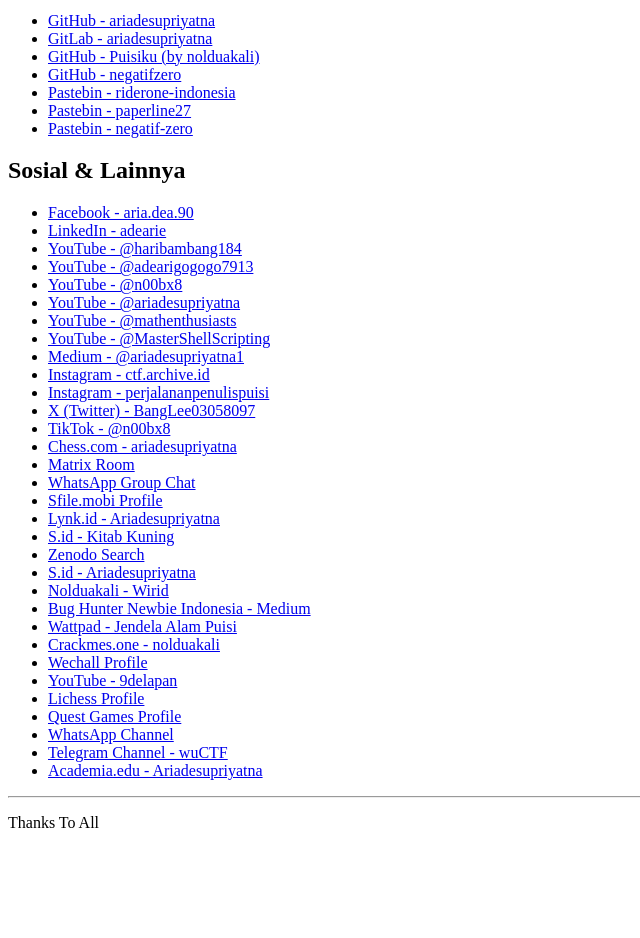
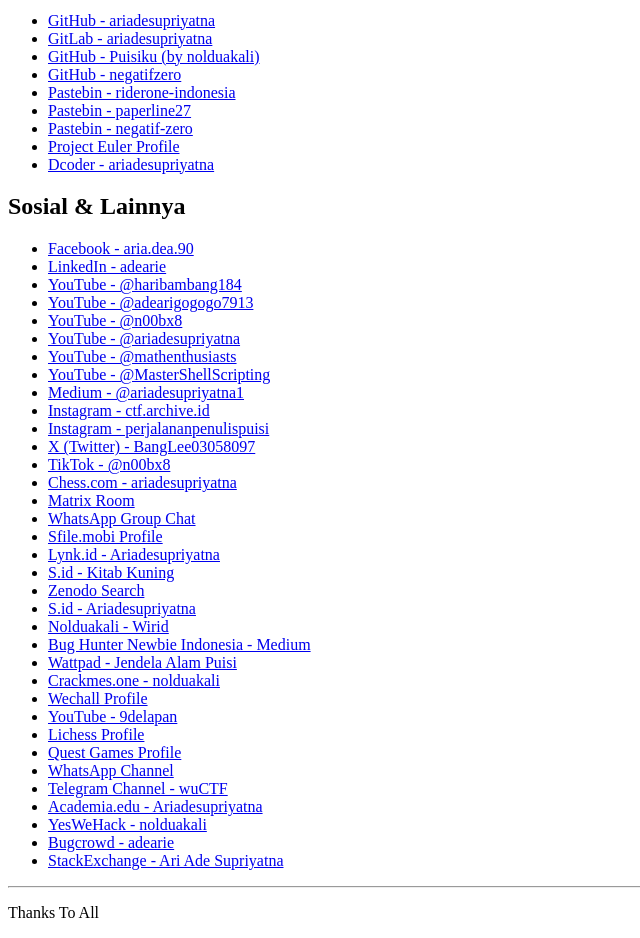
Before and after one commit to negatifzero/archive, a plain HTML site: page index.htm in a window 1280 px wide. Shown: the part 760-1698 px from the top of the page, without its empty margins (0-640 px from the left). Before the commit the page ends 1608 px from the top, so only its background shows below. Drawn offline with Linux system fonts and the light colour scheme.

Commit message:
Update index.htm

```diff
--- a/index.htm
+++ b/index.htm
@@ -54,7 +54,9 @@
         <li><a href="https://pastebin.com/u/riderone-indonesia">Pastebin - riderone-indonesia</a></li>
         <li><a href="https://pastebin.com/u/paperline27">Pastebin - paperline27</a></li>
         <li><a href="https://pastebin.com/u/negatif-zero">Pastebin - negatif-zero</a></li>
-    </ul>
+        <li><a href="https://projecteuler.net/profile/ariadesupriyatna.png">Project Euler Profile</a></li>
+        <li><a href="https://code.dcoder.tech/profile/ariadesupriyatna">Dcoder - ariadesupriyatna</a></li>
+        </ul>
 
     <h2>Sosial & Lainnya</h2>
     <ul>
@@ -90,6 +92,9 @@
         <li><a href="https://whatsapp.com/channel/0029VaZt3DH8fewkksnPGa40">WhatsApp Channel</a></li>
         <li><a href="https://t.me/s/wuCTF">Telegram Channel - wuCTF</a></li>
         <li><a href="https://independent.academia.edu/ariadesupriyatna">Academia.edu - Ariadesupriyatna</a></li>
+        <li><a href="https://yeswehack.com/hunters/nolduakali#latest-hacktivity">YesWeHack - nolduakali</a></li>
+        <li><a href="https://bugcrowd.com/h/adearie">Bugcrowd - adearie</a></li>
+        <li><a href="https://stackexchange.com/users/30750592/ari-adesupriyatna">StackExchange - Ari Ade Supriyatna</a></li>
         </ul>
 
     <hr>
```
